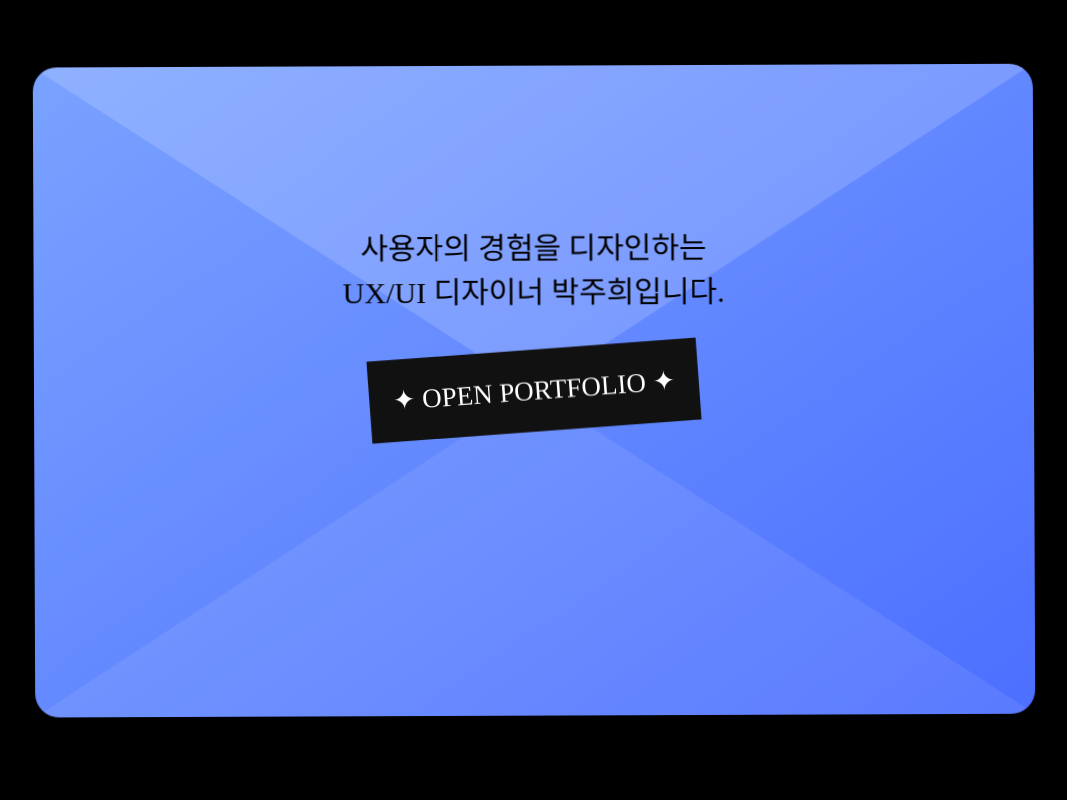
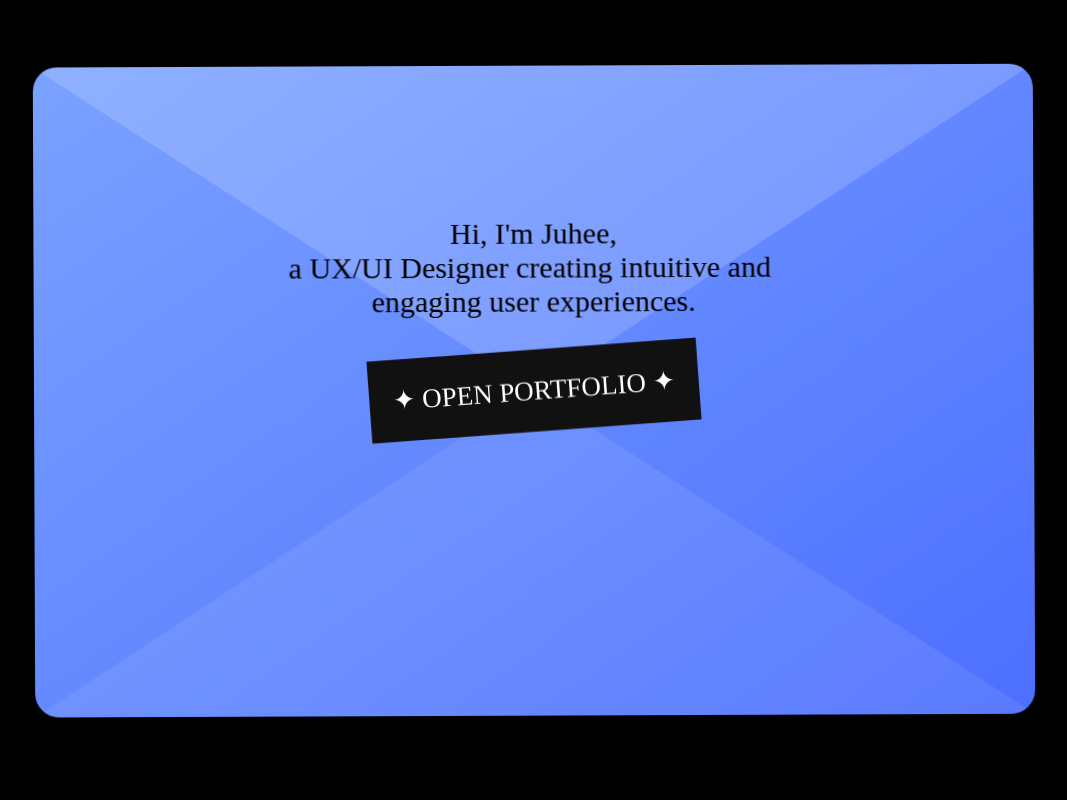
Before and after one commit to juhee1115/portfolio_juhee-en-, a plain HTML site: page index.html in a window 1280 px wide. Shown: the top 800 px of the page, without its empty margins (106-1173 px from the left). Drawn offline with Linux system fonts and the light colour scheme; a web font is replaced by a local one.

Commit message:
first commit

```diff
--- a/index.html
+++ b/index.html
@@ -3,19 +3,19 @@
   <head>
     <meta charset="UTF-8" />
     <meta name="viewport" content="width=device-width, initial-scale=1.0" />
-    <title>Portfolio | 박주희</title>
+    <title>Portfolio | JUHEE</title>
 
     <!-- seo 엔진 최적화 -->
     <!-- 웹페이지의 설명을 정의 -->
-    <meta name="description" content="Portfolio | 박주희" />
+    <meta name="description" content="Portfolio | JUHEE" />
     <!-- 웹페이지와 관련된 키워드를 정의 -->
-    <meta name="keywords" content="박주희 포트폴리오" />
+    <meta name="keywords" content="juhee's portfolio" />
     <!-- 웹페이지의 저자를 정의  -->
-    <meta name="author" content="박주희 포트폴리오" />
+    <meta name="author" content="juhee's portfolio" />
     <!-- 소셜 미디어에서 페이지가 공유될때 사용되는 제목 -->
-    <meta property="og:title" content="박주희 포트폴리오" />
+    <meta property="og:title" content="juhee's portfolio" />
     <!-- 소셜 미디어에서 페이지가 공유될 때 표시되는 사이트 이름 -->
-    <meta property="og:site_name" content="박주희 포트폴리오" />
+    <meta property="og:site_name" content="juhee's portfolio" />
     <!-- 소셜 미디어에서 페이지가 웹사이트임을 명시 -->
     <meta property="og:type" content="website" />
     <!-- Open Graph 프로토콜에서 사용되는 메타 태그의 속성 중 하나로,
@@ -33,7 +33,7 @@
     />
 
     <!-- 소셜 미디어에서 페이지가 공유될 때 사용되는 설명 -->
-    <meta property="og:description" content="박주희 포트폴리오 입니다." />
+    <meta property="og:description" content="juhee's portfolio" />
     <!-- favicon -->
     <link
       rel="icon"
@@ -60,7 +60,8 @@
         <div class="envelope"></div>
         <p class="text">
           <br />
-          사용자의 경험을 디자인하는 UX/UI 디자이너 박주희입니다.
+         Hi, I'm Juhee, a UX/UI Designer creating intuitive and
+         engaging user experiences.
         </p>
         <div class="tag">✦ OPEN PORTFOLIO ✦</div>
       </div>
--- a/js/main.js
+++ b/js/main.js
@@ -17,8 +17,9 @@ document.addEventListener("DOMContentLoaded", () => {
   // INTRO TYPE
   // =====================
   const text = `
-사용자의 경험을 디자인하는
-UX/UI 디자이너 박주희입니다.`;
+Hi, I'm Juhee,
+a UX/UI Designer creating intuitive and
+engaging user experiences.`;
   let i = 0;
 
   textEl.innerHTML = "";
```
